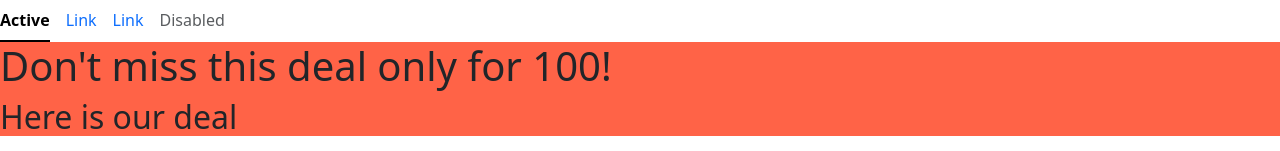
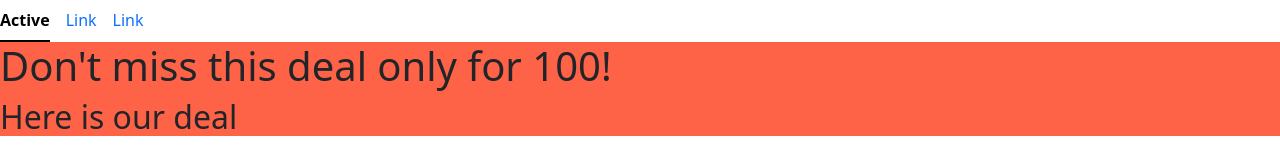
Before and after one commit to saji2000/meta-react, a React (Vite) app: page / in a window 1280 px wide. Shown: the top 151 px of the page. Built offline with nearby package versions, Linux system fonts and the light colour scheme.

Commit message:
deleting a list item

```diff
--- a/src/components/Nav.tsx
+++ b/src/components/Nav.tsx
@@ -17,9 +17,6 @@
             Link
           </a>
         </li>
-        <li className="nav-item">
-          <a className="nav-link disabled">Disabled</a>
-        </li>
       </ul>
     </nav>
   );
```
